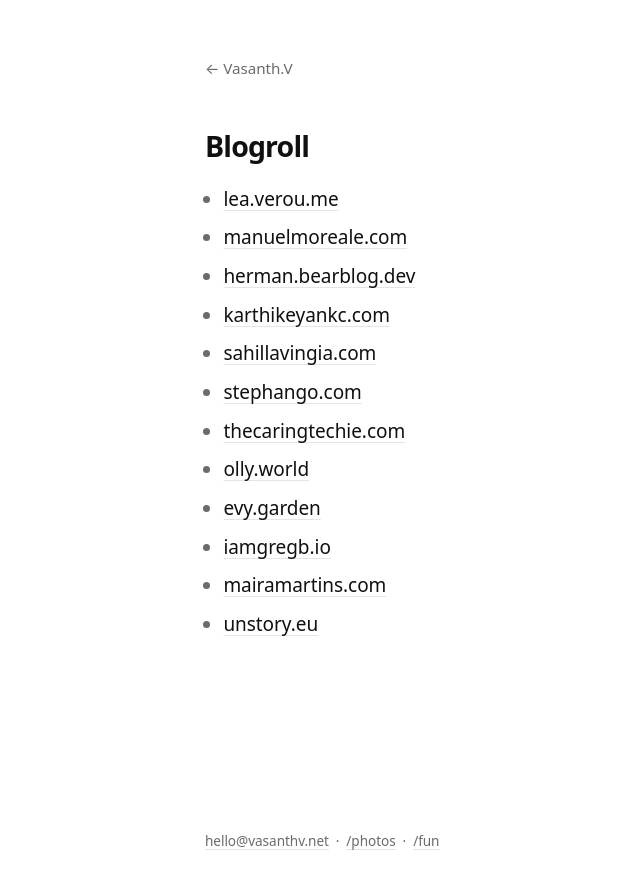
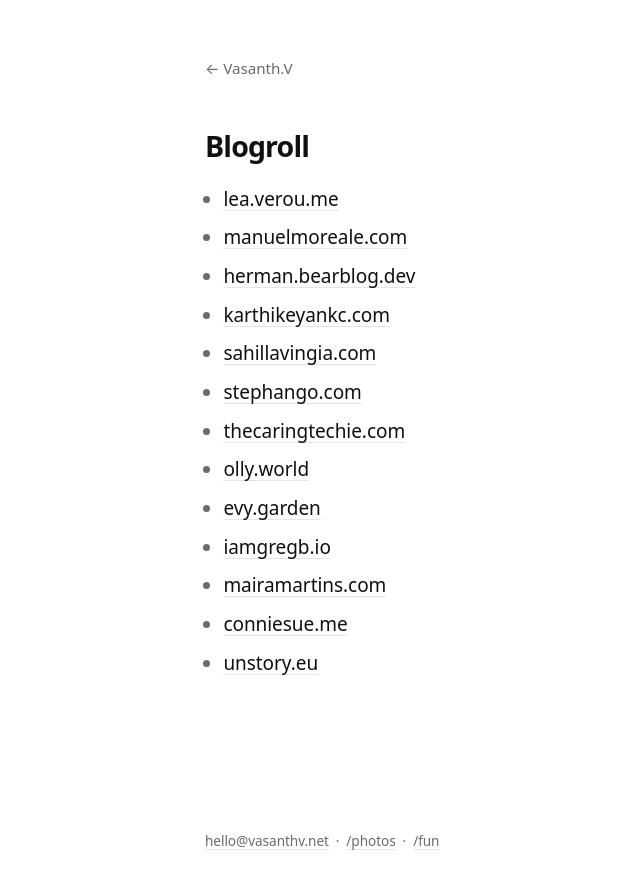
Before and after one commit to vasanthv/vasanthv.github.io, a Jekyll site: the page built from blogroll.md, in a window 1280 px wide. Shown: the top 889 px of the page, without its empty margins (139-779 px from the left). Built offline with Jekyll 4.4.1, drawn with Linux system fonts in a browser that asks for light colours.

Commit message:
Update blogroll.md

```diff
--- a/blogroll.md
+++ b/blogroll.md
@@ -16,4 +16,5 @@ description: Blogs I follow.
 - [evy.garden](https://evy.garden/){:target="\_blank" rel="noopener"}
 - [iamgregb.io](https://iamgregb.io/){:target="\_blank" rel="noopener"}
 - [mairamartins.com](https://mairamartins.com/){:target="\_blank" rel="noopener"}
+- [conniesue.me](https://conniesue.me/){:target="\_blank" rel="noopener"}
 - [unstory.eu](https://unstory.eu/){:target="\_blank" rel="noopener"}
```
